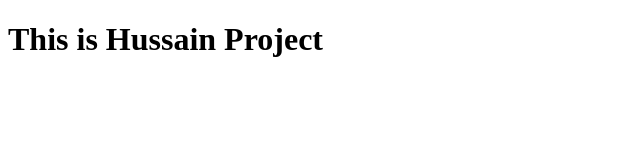
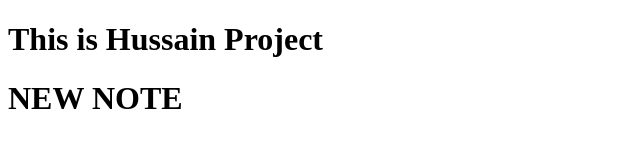
Before and after one commit to hussainn7/github-actions, a plain HTML site: page index.html in a window 1280 px wide. Shown: the whole page, without its empty margins (0-640 px from the left). Drawn offline with Linux system fonts and the light colour scheme.

Commit message:
Update index.html

```diff
--- a/index.html
+++ b/index.html
@@ -7,5 +7,6 @@
 </head>
 <body>
     <h1>This is Hussain Project</h1>
+    <h1>NEW NOTE</h1>
 </body>
 </html>
```
